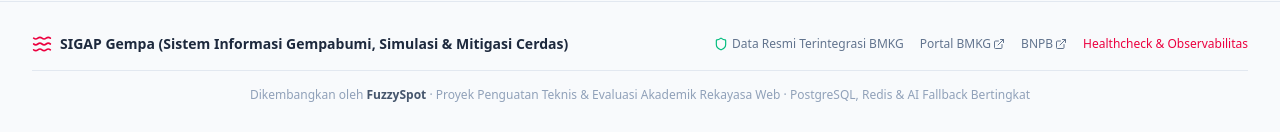
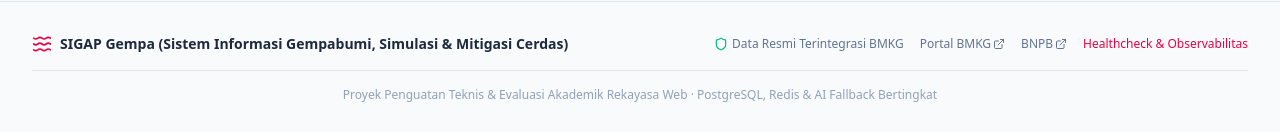
Before and after one commit to MuhammadFakhirAndito/Sigap, a Next.js app: page / in a window 1280 px wide. Shown: the part 985-1117 px from the top of the page. Built offline with nearby package versions, Linux system fonts and the light colour scheme; no server answers; the database is empty.

Commit message:
chore: hapus identitas dan aset FuzzySpot dari README dan footer

```diff
--- a/src/components/Footer.tsx
+++ b/src/components/Footer.tsx
@@ -39,7 +39,7 @@ export default function Footer() {
           </div>
         </div>
         <div className="mt-4 pt-4 border-t border-slate-200 dark:border-slate-800 text-center text-xs text-slate-400">
-          Dikembangkan oleh <strong className="text-slate-600 dark:text-slate-300">FuzzySpot</strong> · Proyek Penguatan Teknis & Evaluasi Akademik Rekayasa Web · PostgreSQL, Redis & AI Fallback Bertingkat
+          Proyek Penguatan Teknis & Evaluasi Akademik Rekayasa Web · PostgreSQL, Redis & AI Fallback Bertingkat
         </div>
       </div>
     </footer>
```
Also changed, not shown: public/fuzzyspot-logo.png (deleted), 1 other file (tests, documents, lock files or other folders).
